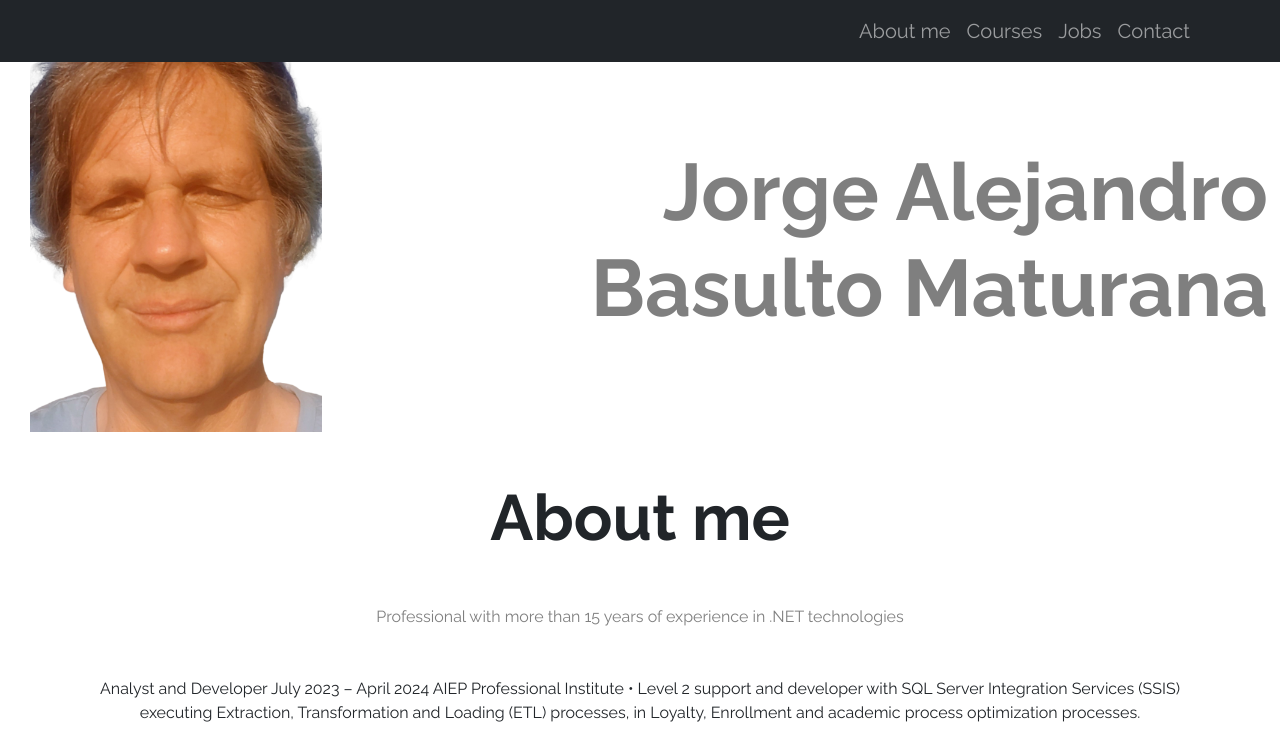
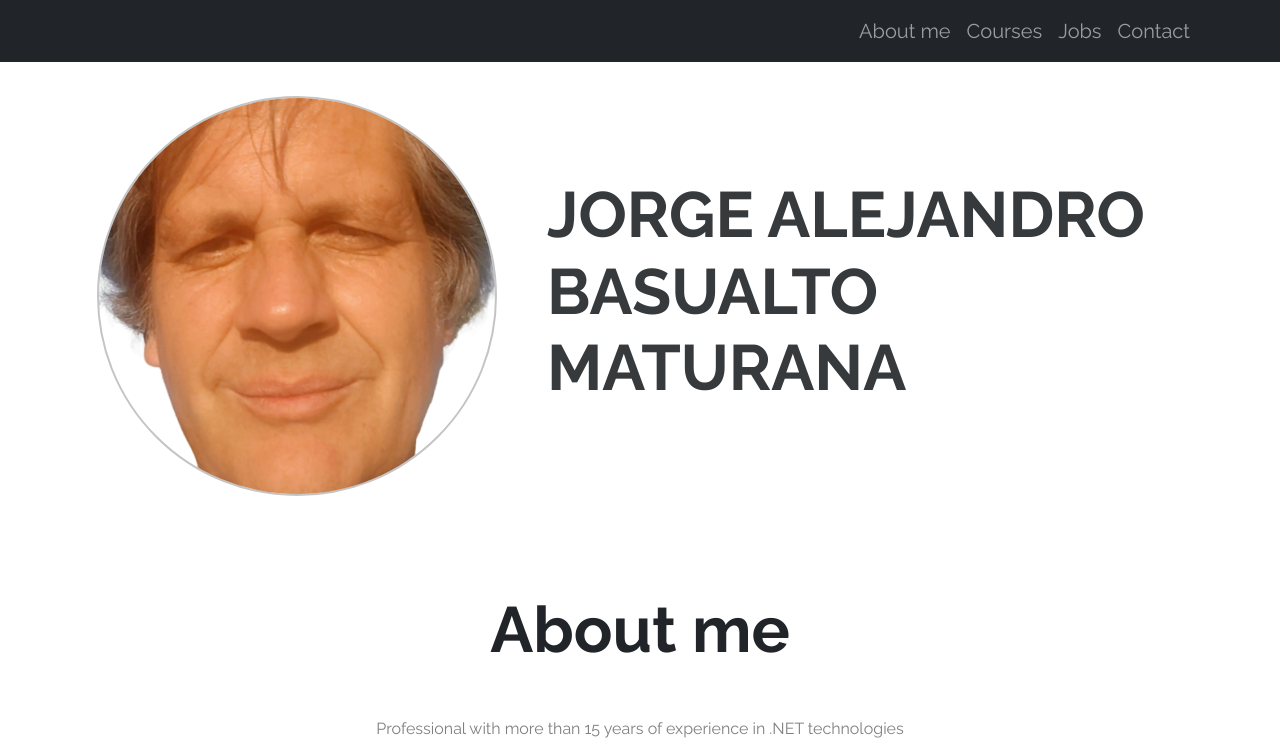
Before and after one commit to jbasulto/Resume, a plain HTML site: page index.html in a window 1280 px wide. Shown: the top 746 px of the page. Drawn offline with nearby package versions, Linux system fonts and the light colour scheme.

Commit message:
Update Presentation

```diff
--- a/assets/css/estilos.css
+++ b/assets/css/estilos.css
@@ -5,7 +5,7 @@ body {
 /* Hero Section */
 
 #Hero-Section {
-  background-image: url("../img/yo33.png");
+  /*background-image: url("../img/yo33.png");*/
   background-size: 90%;
   background-repeat: no-repeat;
   background-size:contain;
@@ -13,6 +13,8 @@ body {
   margin-left: 30px;
   margin-top: 5px;
 }
+
+
 
 /* Mis trabajos */
 
@@ -41,3 +43,29 @@ body {
   .list-group{
     list-style-type:none;
   }
+
+ .perfil-presentation {
+  display: flex;
+  justify-content: center;
+  align-items: center;
+ }
+
+.img-presentation img {
+  display: block;
+  width: 400px;
+  max-width: 400px;
+  object-fit: cover;
+  height: auto;
+  aspect-ratio: 1/1;
+  border-radius: 50%;
+  border: 2px solid #c4c4c4;
+
+}
+
+  .title-presentation h1 {
+    color:#373a3c;
+    font-size: 4rem;
+    font-weight: 800;
+    text-align: left;
+    padding: 50px;
+  }
--- a/index.html
+++ b/index.html
@@ -49,14 +49,26 @@
     </nav>
 
     <header id="Hero-Section" class="text-light text-end py-5 mt-5">
-        <div class="container-fluid">
+        <div class="container">
             <!-- <div class="ms-auto col-4 col-md-4 "></div>>
                 <img src="./assets/img/Yo2-Photoroom.png-Photoroom.png">
             </div> -->
-            <div class="ms-auto col-12 col-md-8 ">
+
+            <div class="perfil-presentation">
+                <div class="img-presentation">
+                    <img src="assets/img/yo33.png" alt="">
+                </div>
+                <div class="title-presentation">
+                    <h1>JORGE ALEJANDRO BASUALTO MATURANA</h1>
+                </div>
+            </div>
+            <!--
+<div class="ms-auto col-12 col-md-8 ">
                 <h3 class="display-1 fw-bold my-5 text-black-50">
                     Jorge Alejandro Basulto Maturana
                 </h3>
+            -->
+
                 <!-- <p class="my-5 text-black-50">
                     Professional with more than 15 years of experience in .NET technologies
                 </p> -->
```
